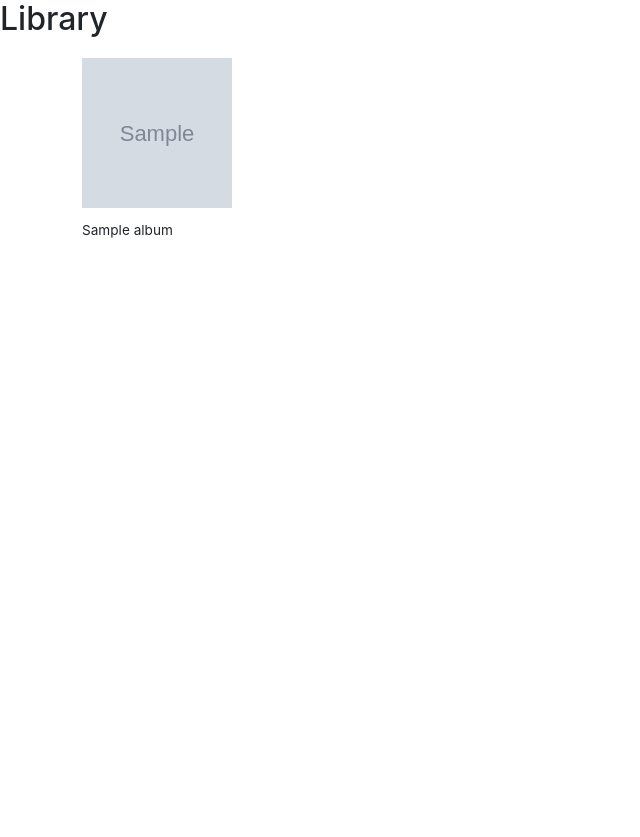
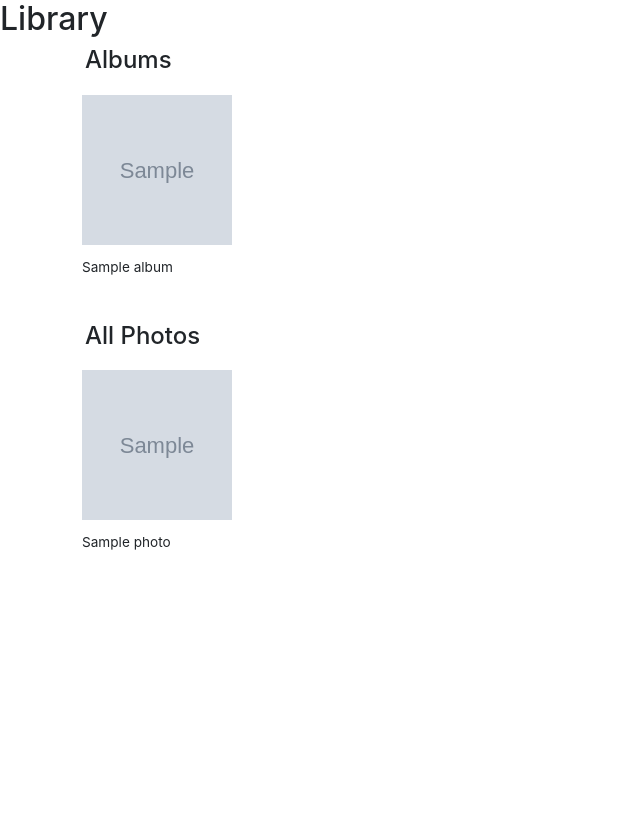
Before and after one commit to famavott/django-imager, a Django app: page /images/library/ in a window 1280 px wide. Shown: the part 56-893 px from the top of the page, without its empty margins (0-640 px from the left). Run offline with Django 3.2, Linux system fonts and the light colour scheme; a user stored in the database is signed in; tables that the repository leaves empty hold one stand-in row (values such as "Sample post"); grey boxes marked "Sample" are stand-in pictures; some libraries are stand-ins or nearby versions.

Commit message:
Photos and albums now rendering on library page.

```diff
--- a/imagersite/imager_images/templates/imager_images/library.html
+++ b/imagersite/imager_images/templates/imager_images/library.html
@@ -5,6 +5,7 @@
 {% block content %}
 <h2>Library</h2>
 <div class="container">
+    <h4>Albums</h4>
     <div class="row">
         {% for album in albums %}
             {% thumbnail album.cover "720x720" crop="center" as im %}
@@ -16,4 +17,17 @@
         {% endfor %}
     </div>
 </div>
+<div class="container">
+    <h4>All Photos</h4>
+    <div class="row">
+        {% for photo in photos %}
+            {% thumbnail photo.imgfile "720x720" crop="center" as im %}
+            <div class="card">
+                <img src="{{ im.url }}" width="150" height="150"/>
+                <p class="card-text">{{ photo.title }}</p>
+            </div>
+        {% endthumbnail %}
+        {% endfor %}
+    </div>
+</div>
 {% endblock%}
--- a/imagersite/imager_images/views.py
+++ b/imagersite/imager_images/views.py
@@ -25,6 +25,6 @@ def album_view(request):
 def photos_view(request):
     """View for the user's photos."""
     user = request.user.profile
-    photos = Album.objects.filter(user=user)
+    photos = Photo.objects.filter(user=user)
     return render(request, 'imager_images/photos.html',
                   context={'photos': photos})
```
Also changed, not shown: imagersite/imager_images/templates/imager_images/photos.html (added, +19 -0 lines).
